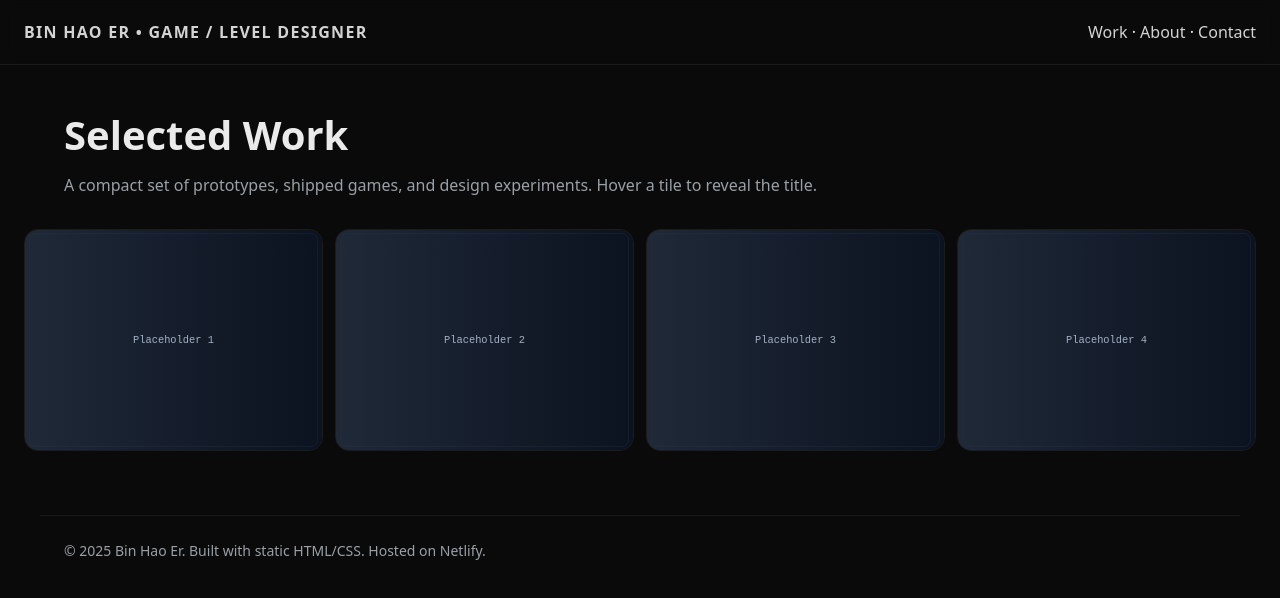
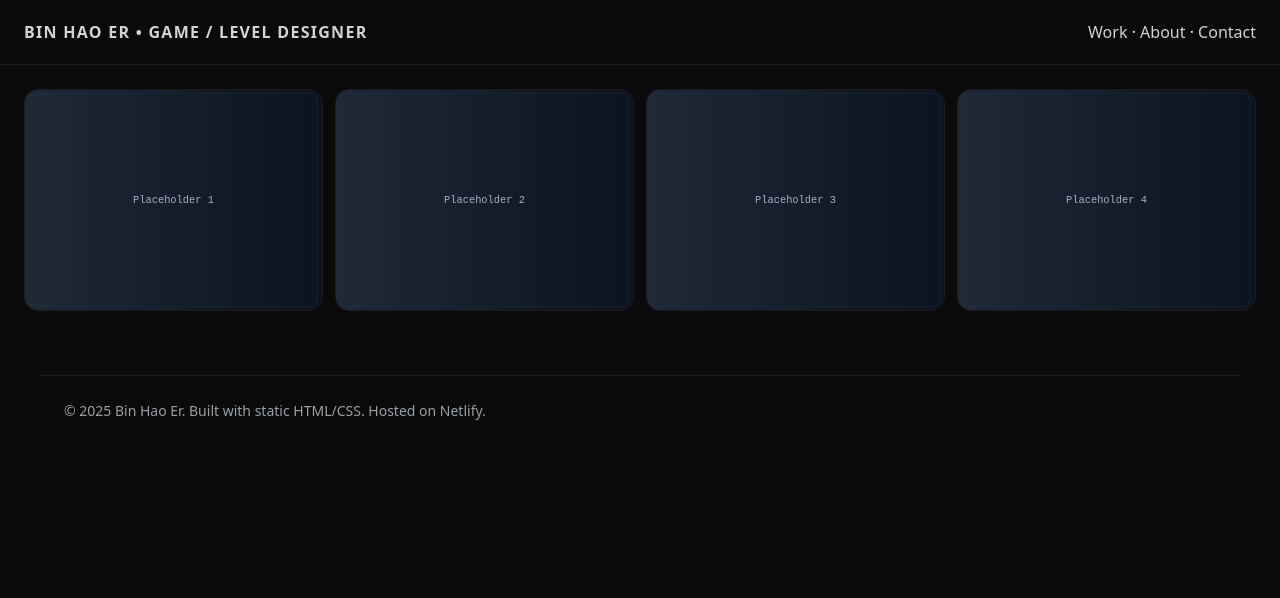
Before and after one commit to binhao94/Bin-Hao-Portfolio, a plain HTML site: page index.html in a window 1280 px wide. Drawn offline with Linux system fonts and the light colour scheme.

Commit message:
Final try

```diff
--- a/index.html
+++ b/index.html
@@ -21,12 +21,7 @@
     </div>
   </nav>
 
-<header class="hero container">
-  <h1>Selected Work</h1>
-  <p>A compact set of prototypes, shipped games, and design experiments. Hover a tile to reveal the title.</p>
-</header>
-
-<section class="gallery">
+<section class="gallery" aria-label="Project gallery">
   <a class="tile" href="/project1.html">
     <img src="/assets/img/ph1.svg" alt="Project One" loading="lazy">
     <span class="caption">Project One — Penumbra (Stealth Platformer)</span>
```
